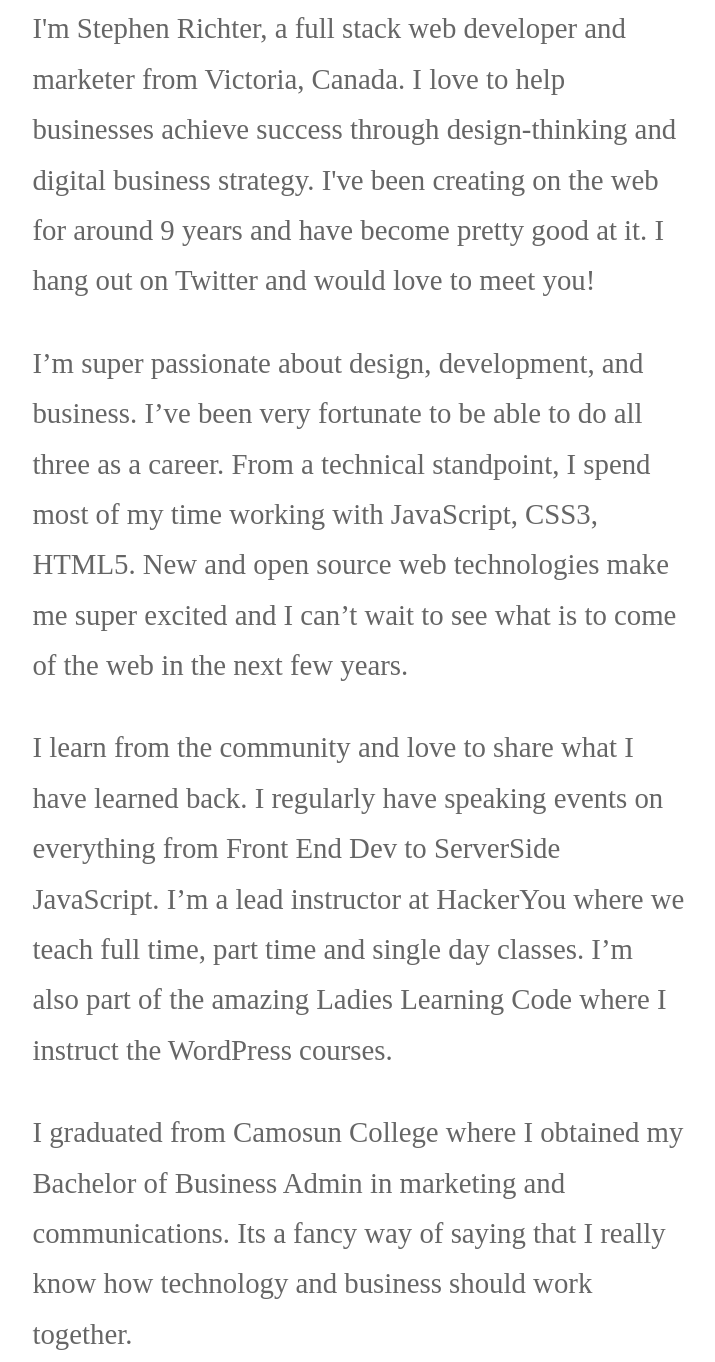
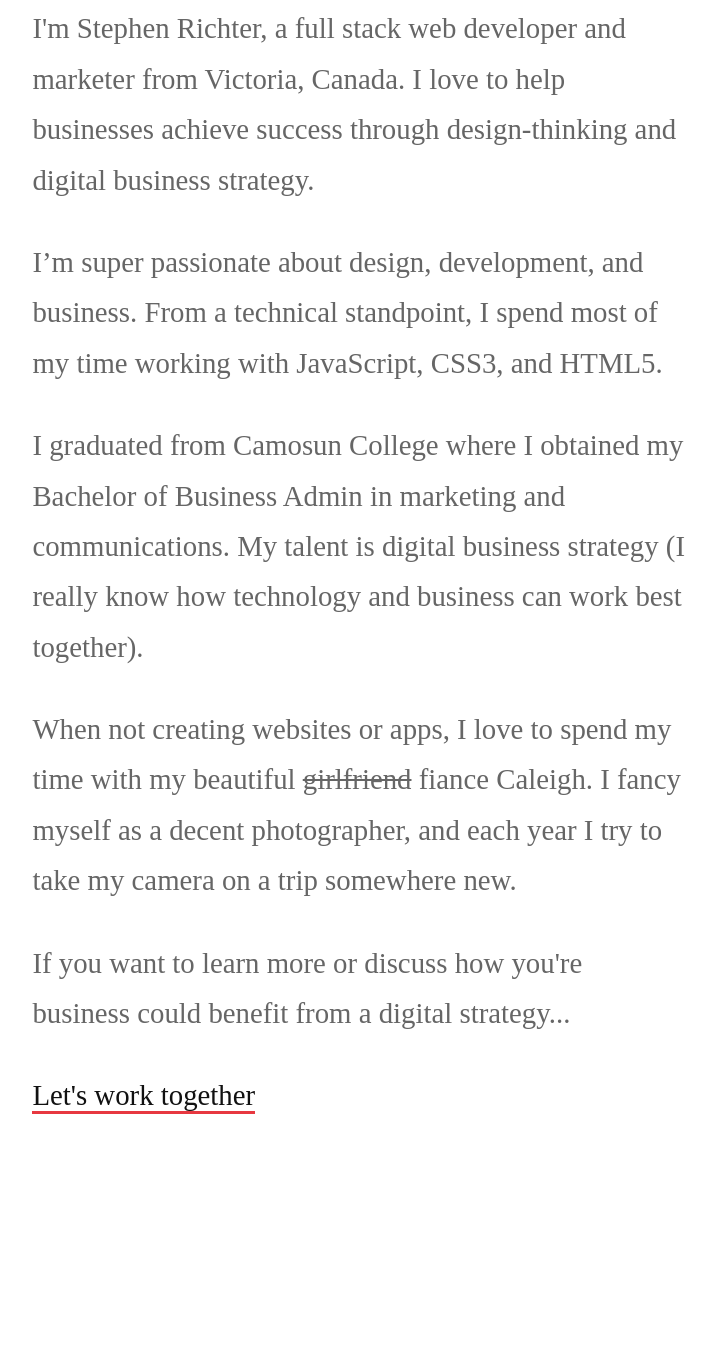
Before and after one commit to stephenrichter/stephen-richter, a Gatsby site: page / in a window 1280 px wide. Shown: the part 704-2066 px from the top of the page, without its empty margins (102-817 px from the left). After the commit the page ends 1897 px from the top, so only its background shows below. Built offline with nearby package versions, Linux system fonts and the light colour scheme; Gatsby itself is replaced by a stand-in of ours; a web font is replaced by a local one.

Commit message:
intro text changes

```diff
--- a/src/components/intro.js
+++ b/src/components/intro.js
@@ -20,26 +20,16 @@
     return (
       <Container>
         <p>I'm Stephen Richter, a full stack web developer and marketer from Victoria, Canada.
-          I love to help businesses achieve success through design-thinking and digital business strategy.
-          I've been creating on the web for around 9 years and have become pretty good at it.
-          I hang out on Twitter and would love to meet you!</p>
+          I love to help businesses achieve success through design-thinking and digital business strategy.</p>
 
         <p>I’m super passionate about design, development, and business.
-          I’ve been very fortunate to be able to do all three as a career.
-          From a technical standpoint, I spend most of my time working with JavaScript, CSS3, HTML5.
-          New and open source web technologies make me super excited and I can’t wait to see what is to
-           come of the web in the next few years.</p>
-
-        <p>I learn from the community and love to share what I have learned back.
-          I regularly have speaking events on everything from Front End Dev to ServerSide JavaScript.
-          I’m a lead instructor at HackerYou where we teach full time, part time and single day classes.
-          I’m also part of the amazing Ladies Learning Code where I instruct the WordPress courses.</p>
+          From a technical standpoint, I spend most of my time working with JavaScript, CSS3, and HTML5.</p>
 
         <p>I graduated from Camosun College where I obtained my Bachelor of Business Admin in marketing and communications.
-          Its a fancy way of saying that I really know how technology and business should work together.</p>
+          My talent is digital business strategy (I really know how technology and business can work best together).</p>
 
         <p>When not creating websites or apps, I love to spend my time with my beautiful <Strikeout>girlfriend</Strikeout> fiance Caleigh.
-          I like to fancy myself as a decent photographer, and each year I try to take my camera on a trip somewhere new.</p>
+          I fancy myself as a decent photographer, and each year I try to take my camera on a trip somewhere new.</p>
 
         <p>If you want to learn more or discuss how you're business could benefit from a digital strategy...</p>
       </Container>
```
